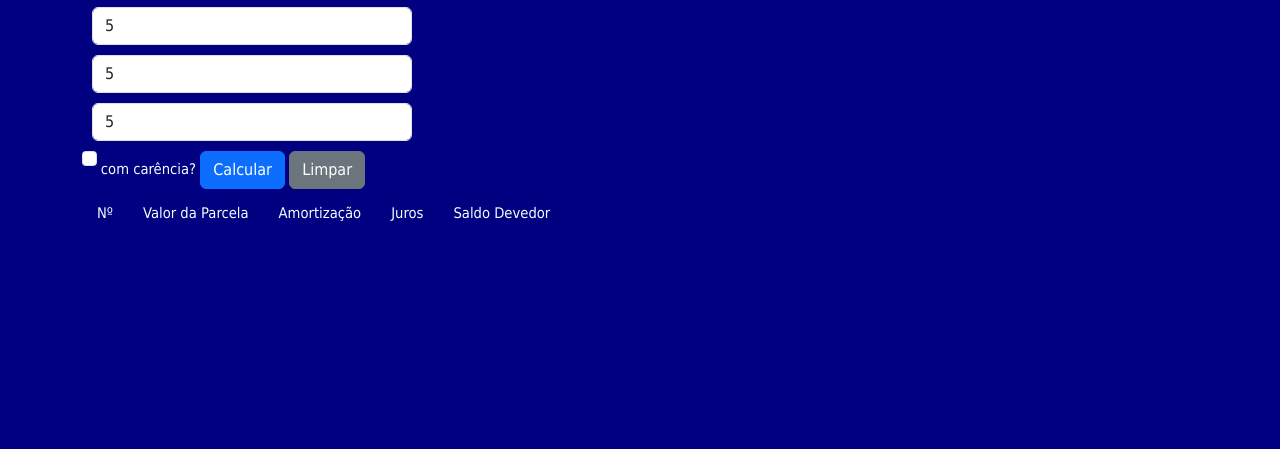
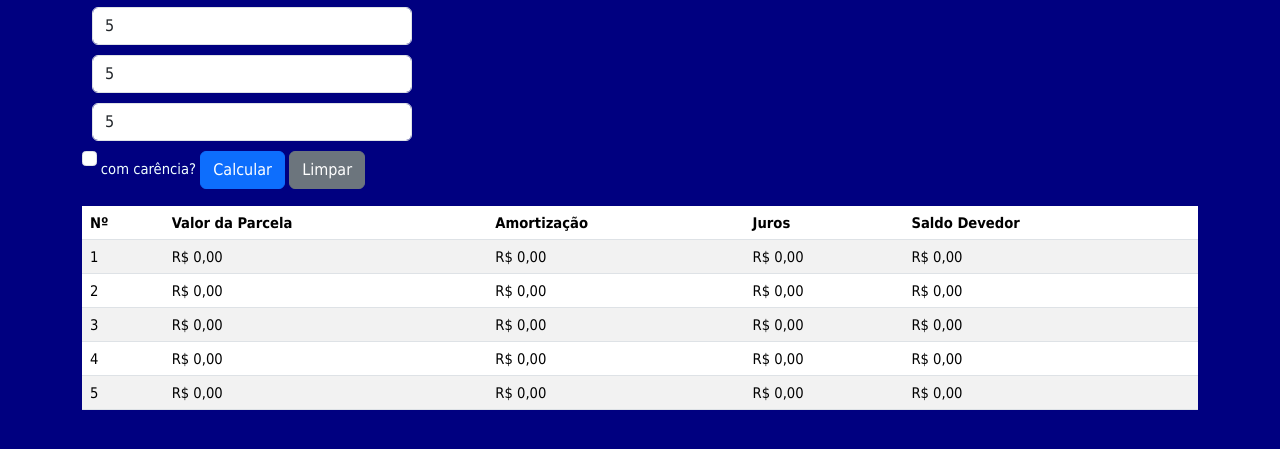
Before and after one commit to nilltonpimenta/financingSystem, a plain HTML site: page index.html in a window 1280 px wide. Both pictures are taken after typing "5", "5", "5", "5" into the empty fields and a click on the button "Calcular". Shown: the part 145-594 px from the top of the page. Drawn offline with nearby package versions, Linux system fonts and the light colour scheme.

Commit message:
calculate function

```diff
--- a/financiamento.js
+++ b/financiamento.js
@@ -1,6 +1,6 @@
 import { Parcela } from "./parcela.js";
 
-class Financiamento {
+export class Financiamento {
     #taxaJuros;
     #prazo;
     #parcelas = [];
@@ -35,6 +35,11 @@ class Financiamento {
     exibeParcelas() {
         const parcelas = this.#parcelas.slice(1);
         for (const parcela of parcelas) {
+            const linha = corpoTabela.insertRow(-1);
+            for (const dado of parcela.getDadosFormatados()) {
+                const celula = linha.insertCell(-1);
+                celula.textContent = dado;
+            }
         }
     }
 }
--- a/index.css
+++ b/index.css
@@ -17,7 +17,5 @@ body {
 table,
 th,
 td {
-    /*border: 19x solid white;
-    border-collapse: collapse;*/
     padding: 15px;
 }
--- a/index.html
+++ b/index.html
@@ -22,8 +22,8 @@
                 <input
                     type="number"
                     step="0.01"
-                    id="bem"
-                    placeholder="Valor do Bem"
+                    id="valor"
+                    placeholder="Valor do empréstimo"
                     class="form-control"
                 />
                 <input
@@ -66,21 +66,28 @@
                     <option value="3">3 meses</option>
                     <option value="4">4 meses</option>
                 </select>
-                <button type="button" class="btn btn-primary">Calcular</button>
+                <button
+                    id="botaoCalcular"
+                    class="btn btn-primary"
+                    type="button"
+                >
+                    Calcular
+                </button>
                 <button id="limpar" type="reset" class="btn btn-secondary">
                     Limpar
                 </button>
             </form>
         </div>
+        <br />
         <div class="container">
-            <table>
+            <table class="table table-striped">
                 <thead>
                     <tr>
-                        <td>Nº</td>
-                        <td>Valor da Parcela</td>
-                        <td>Amortização</td>
-                        <td>Juros</td>
-                        <td>Saldo Devedor</td>
+                        <th>Nº</th>
+                        <th>Valor da Parcela</th>
+                        <th>Amortização</th>
+                        <th>Juros</th>
+                        <th>Saldo Devedor</th>
                     </tr>
                 </thead>
                 <tbody id="corpoTabela"></tbody>
--- a/index.js
+++ b/index.js
@@ -1,6 +1,14 @@
+import { Financiamento } from "./financiamento.js";
+
 const comCarencia = document.querySelector("#carencia");
 const listaSuspensa = document.querySelector("#listaSuspensa");
 const limpar = document.querySelector("#limpar");
+const corpoTabela = document.querySelector("#corpoTabela");
+const botaoCalcular = document.querySelector("#botaoCalcular");
+const valor = document.querySelector("#valor");
+const entrada = document.querySelector("#entrada");
+const taxaJuros = document.querySelector("#taxaJuros");
+const prazo = document.querySelector("#prazo");
 
 comCarencia.addEventListener("change", function () {
     if (this.checked) {
@@ -13,3 +21,15 @@ comCarencia.addEventListener("change", function () {
 limpar.addEventListener("click", function () {
     listaSuspensa.setAttribute("hidden", "hidden");
 });
+
+botaoCalcular.addEventListener("click", function () {
+    const valorF = parseFloat(valor.value);
+    const entradaF = parseFloat(entrada.value);
+    const taxaJurosF = parseFloat(taxaJuros.value);
+    const prazoF = parseFloat(prazo.value);
+
+    let simulacao;
+    simulacao = new Financiamento(valorF, entradaF, taxaJurosF, prazoF);
+    simulacao.calcParcelasMensais();
+    simulacao.exibeParcelas();
+});
```
